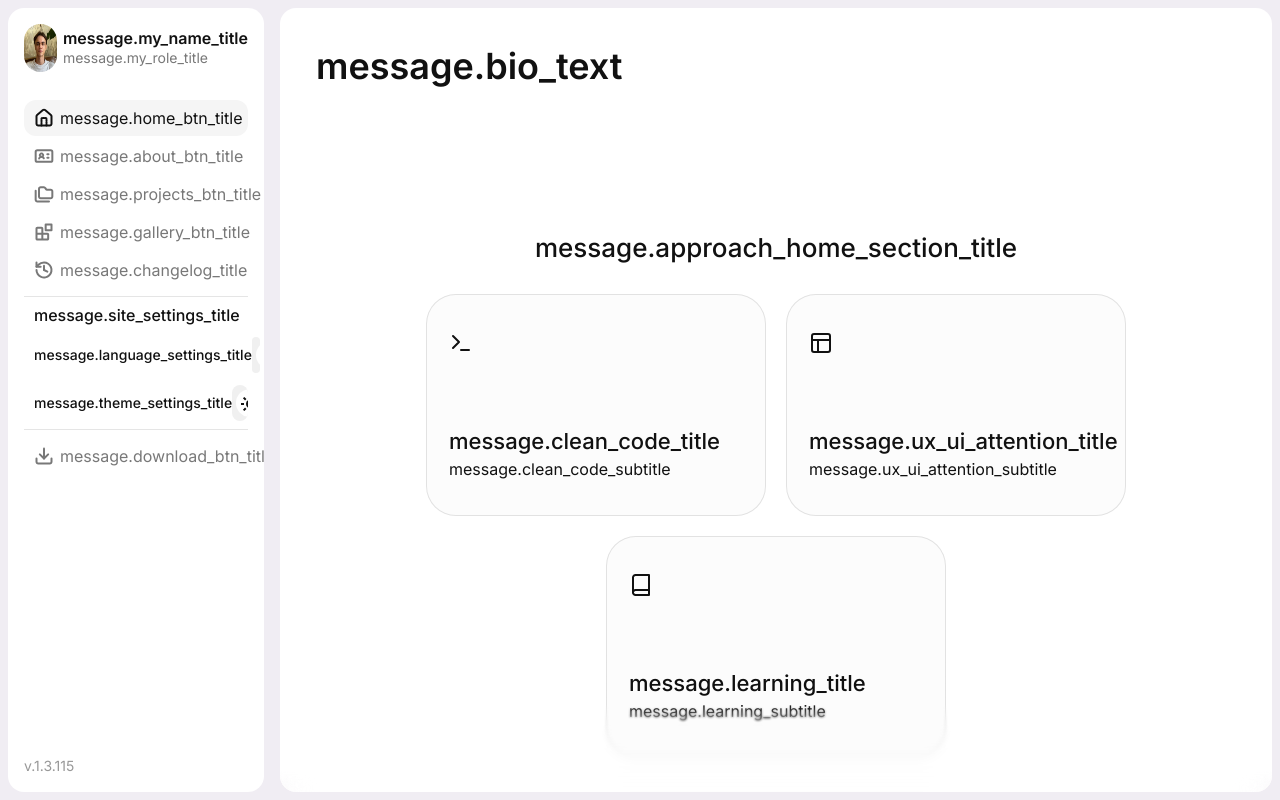
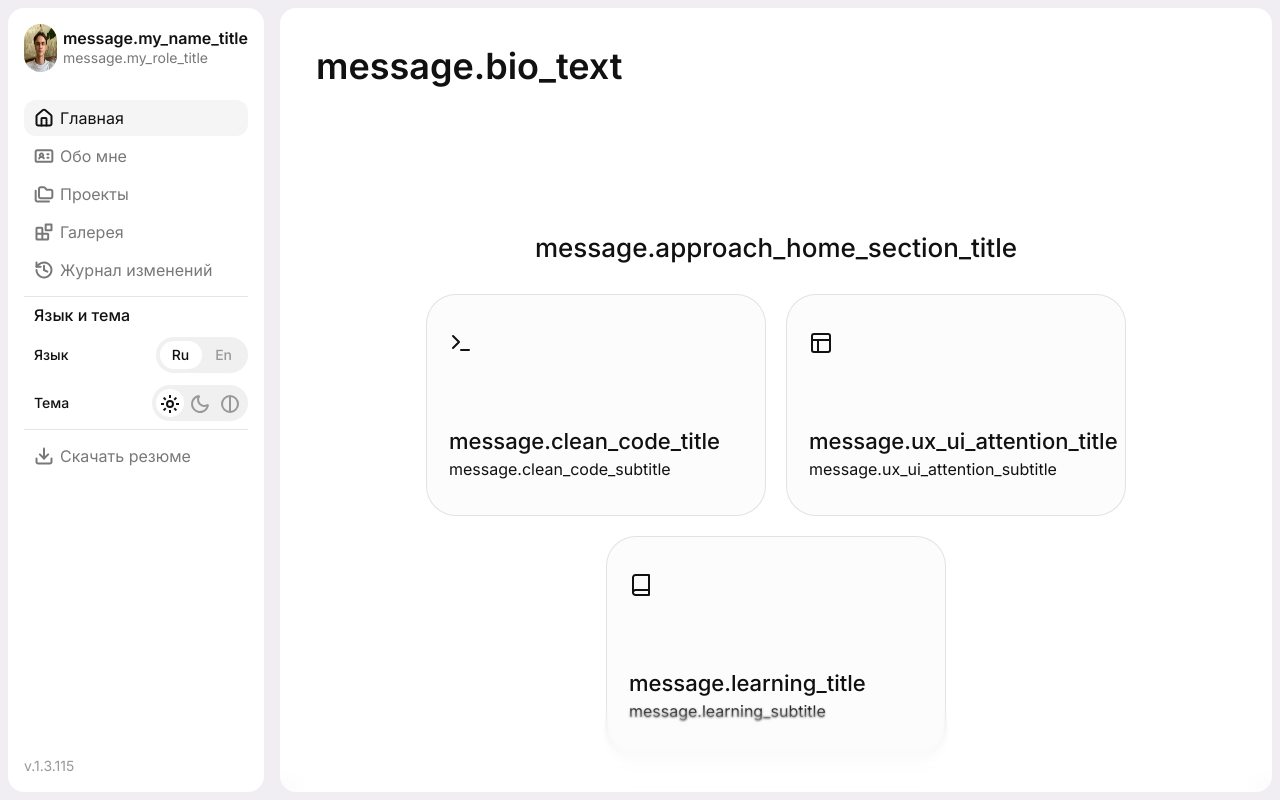
Before and after one commit to RodionGimranov/personal-site, a Vue app: page /about#/home in a window 1280 px wide. Built offline with nearby package versions, Linux system fonts and the light colour scheme.

Commit message:
refactor: rewrite useModalStore in TypeScript

```diff
--- a/src/App.vue
+++ b/src/App.vue
@@ -11,10 +11,10 @@
     </main>
 </template>
 
-<script setup>
+<script setup lang="ts">
 import { ref, computed } from "vue";
 
-import { useModalStore } from "@/stores/useModalStore.js";
+import { useModalStore } from "@/stores/useModalStore";
 import { useScrollToTop } from "@/composables/useScrollToTop.js";
 
 import SideBar from "@/components/layout/SideBar/SideBar.vue";
--- a/src/components/layout/ChangelogModal.vue
+++ b/src/components/layout/ChangelogModal.vue
@@ -2,7 +2,7 @@
     <div class="commnon_modal_overlay">
         <div class="common_modal_style max-w-150 h-100" ref="modalRef">
             <div class="modal_header">
-                <p class="modal_header_title">{{ $t("message.changelog_title") }}</p>
+                <p class="modal_header_title">{{ $t("global.changelog_title") }}</p>
                 <CloseButton :action="close" />
             </div>
             <div
--- a/src/components/layout/Footer.vue
+++ b/src/components/layout/Footer.vue
@@ -1,12 +1,12 @@
 <template>
     <footer>
         <div class="footer_left_side_content">
-            <p class="footer_title">{{ $t("message.footer_fun_text") }}</p>
-            <p class="copyright_text">{{ $t("message.footer_copyright_text") }}</p>
+            <p class="footer_title">{{ $t("global.footer_fun_text") }}</p>
+            <p class="copyright_text">{{ $t("global.footer_copyright_text") }}</p>
         </div>
         <div class="footer_right_side_content">
             <div class="footer_nav_links_container">
-                <p class="footer_title link_title">{{ $t("message.footer_router_links_title") }}</p>
+                <p class="footer_title link_title">{{ $t("global.footer_router_links_title") }}</p>
                 <RouterLink
                     v-for="link in navLinks"
                     :key="link.path"
@@ -16,19 +16,19 @@
                 >
             </div>
             <div class="footer_social_links_container">
-                <p class="footer_title link_title">{{ $t("message.footer_info_links_title") }}</p>
+                <p class="footer_title link_title">{{ $t("global.footer_info_links_title") }}</p>
                 <a :href="RESUME_URL" class="footer_link" target="_blank">{{
-                    $t("message.download_btn_title")
+                    $t("global.download_btn_title")
                 }}</a>
                 <button class="footer_link" @click="openChangelog">
-                    {{ $t("message.changelog_title") }}
+                    {{ $t("global.changelog_title") }}
                 </button>
                 <a :href="FIGMA_DESIGN_URL" class="footer_link" target="_blank">{{
-                    $t("message.figma_card_title")
+                    $t("about.figma_card_title")
                 }}</a>
             </div>
             <div class="footer_social_links_container">
-                <p class="footer_title link_title">{{ $t("message.footer_social_links_title") }}</p>
+                <p class="footer_title link_title">{{ $t("global.footer_social_links_title") }}</p>
                 <a
                     v-for="link in socialLinks"
                     :key="link.path"
@@ -43,7 +43,7 @@
 </template>
 
 <script setup>
-import { useModalStore } from "@/stores/useModalStore.js";
+import { useModalStore } from "@/stores/useModalStore";
 import { RESUME_URL, FIGMA_DESIGN_URL } from "@/constants/appConstants";
 
 const modalStore = useModalStore();
@@ -53,17 +53,17 @@ const openChangelog = () => {
 };
 
 const navLinks = [
-    { name: "message.home_btn_title", path: "/home" },
-    { name: "message.about_btn_title", path: "/about" },
-    { name: "message.projects_btn_title", path: "/projects" },
-    { name: "message.gallery_btn_title", path: "/gallery" },
+    { name: "global.home_btn_title", path: "/home" },
+    { name: "global.about_btn_title", path: "/about" },
+    { name: "global.projects_btn_title", path: "/projects" },
+    { name: "global.gallery_btn_title", path: "/gallery" },
 ];
 
 const socialLinks = [
-    { name: "message.github_title", url: "https://github.com/RodionGimranov" },
-    { name: "message.linkedin_title", url: "https://www.linkedin.com/in/rodiongimranov/" },
-    { name: "message.telegram_title", url: "https://t.me/RodionGimranov" },
-    { name: "message.instagram_title", url: "https://www.instagram.com/esta_laowai/" },
+    { name: "global.github_title", url: "https://github.com/RodionGimranov" },
+    { name: "global.linkedin_title", url: "https://www.linkedin.com/in/rodiongimranov/" },
+    { name: "global.telegram_title", url: "https://t.me/RodionGimranov" },
+    { name: "global.instagram_title", url: "https://www.instagram.com/esta_laowai/" },
 ];
 </script>
 
--- a/src/components/layout/SideBar/SideBar.vue
+++ b/src/components/layout/SideBar/SideBar.vue
@@ -16,25 +16,25 @@
                     {{ $t(link.name) }}
                 </RouterLink>
                 <button class="side_bar_btn" @click="openChangelog">
-                    <SvgIcon name="changelog-icon" /> {{ $t("message.changelog_title") }}
+                    <SvgIcon name="changelog-icon" /> {{ $t("global.changelog_title") }}
                 </button>
             </div>
             <div class="site_settings_container">
-                <p class="site_settings_title">{{ $t("message.site_settings_title") }}</p>
+                <p class="site_settings_title">{{ $t("global.site_settings_title") }}</p>
                 <div class="site_settings_wrapper">
                     <p class="site_settings_subtitle">
-                        {{ $t("message.language_settings_title") }}
+                        {{ $t("global.language_settings_title") }}
                     </p>
                     <ToggleTab
                         storageKey="language-tab"
                         :useToggleIcon="true"
                         :useToggleText="true"
-                        :textOptions="['message.selected_lang_ru', 'message.selected_lang_en']"
+                        :textOptions="['global.selected_lang_ru', 'global.selected_lang_en']"
                         @update:activeIndex="languageStore.setByIndex"
                     />
                 </div>
                 <div class="site_settings_wrapper">
-                    <p class="site_settings_subtitle">{{ $t("message.theme_settings_title") }}</p>
+                    <p class="site_settings_subtitle">{{ $t("global.theme_settings_title") }}</p>
                     <ToggleTab
                         storageKey="theme-tab"
                         :useToggleText="false"
@@ -45,7 +45,7 @@
             </div>
             <div class="download_btn_container">
                 <a :href="RESUME_URL" class="side_bar_btn" target="_blank">
-                    <SvgIcon name="download-icon" /> {{ $t("message.download_btn_title") }}
+                    <SvgIcon name="download-icon" /> {{ $t("global.download_btn_title") }}
                 </a>
             </div>
         </div>
@@ -56,7 +56,7 @@
 <script setup>
 import { useRoute } from "vue-router";
 
-import { useModalStore } from "@/stores/useModalStore.js";
+import { useModalStore } from "@/stores/useModalStore";
 import { useLanguageStore } from "@/stores/useLanguageStore";
 import { APP_VERSION, RESUME_URL } from "@/constants/appConstants";
 
@@ -75,10 +75,10 @@ const openChangelog = () => {
 };
 
 const navLinks = [
-    { name: "message.home_btn_title", icon: "home-icon", path: "/home" },
-    { name: "message.about_btn_title", icon: "profile-card-icon", path: "/about" },
-    { name: "message.projects_btn_title", icon: "projects-icon", path: "/projects" },
-    { name: "message.gallery_btn_title", icon: "gallery-icon", path: "/gallery" },
+    { name: "global.home_btn_title", icon: "home-icon", path: "/home" },
+    { name: "global.about_btn_title", icon: "profile-card-icon", path: "/about" },
+    { name: "global.projects_btn_title", icon: "projects-icon", path: "/projects" },
+    { name: "global.gallery_btn_title", icon: "gallery-icon", path: "/gallery" },
 ];
 </script>
 
--- a/src/stores/useModalStore.js
+++ b/src/stores/useModalStore.ts
@@ -1,36 +1,39 @@
 import { defineStore } from "pinia";
 
+export type ModalName = "changelog";
+
+export type ModalsState = Record<ModalName, boolean>;
+
 export const useModalStore = defineStore("modal", {
-    state: () => ({
+    state: (): { modals: ModalsState } => ({
         modals: {
             changelog: false,
         },
     }),
 
     getters: {
-        isOpen: (state) => (name) => {
-            return Boolean(state.modals[name]);
-        },
+        isOpen:
+            (state) =>
+            (name: ModalName): boolean => {
+                return state.modals[name];
+            },
     },
 
     actions: {
-        open(name) {
-            if (this.modals[name] === undefined) return;
+        open(name: ModalName) {
             this.modals[name] = true;
         },
 
-        close(name) {
-            if (this.modals[name] === undefined) return;
+        close(name: ModalName) {
             this.modals[name] = false;
         },
 
-        toggle(name) {
-            if (this.modals[name] === undefined) return;
+        toggle(name: ModalName) {
             this.modals[name] = !this.modals[name];
         },
 
         closeAll() {
-            Object.keys(this.modals).forEach((key) => {
+            (Object.keys(this.modals) as ModalName[]).forEach((key) => {
                 this.modals[key] = false;
             });
         },
```
